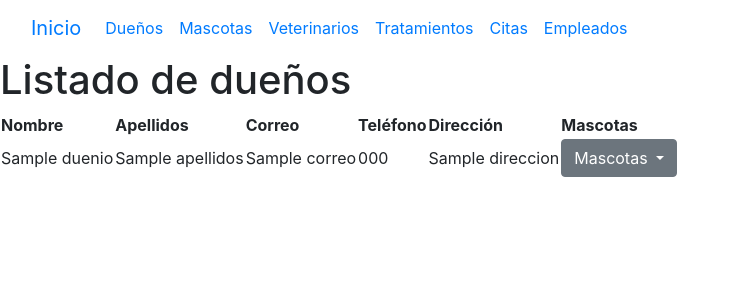
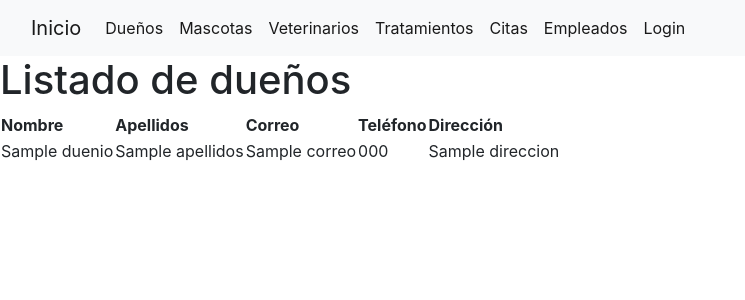
Before and after one commit to jaimecorg/proyectoHLC, a Symfony app: template templates/duenio/listar.html.twig in a window 1280 px wide. Shown: the top 300 px of the page, without its empty margins (0-745 px from the left). Run offline with Twig, Linux system fonts and the light colour scheme; the template is opened without the code that fills it: most values are stand-ins (such as "Sample title", 1, 10 or a date in 2020); some libraries are stand-ins or nearby versions.

Commit message:
Implementación de botones login y logout

```diff
--- a/templates/base.html.twig
+++ b/templates/base.html.twig
@@ -15,10 +15,10 @@
         {% endblock %}
     </head>
     <body>
-        <nav class="navbar navbar-expand-lg bg-body-tertiary">
+        <nav class="navbar navbar-expand-lg navbar-light bg-light">
             <div class="container-fluid">
                 <a class="navbar-brand" href="{{ path('duenio_listar') }}">Inicio</a>
-                <button class="navbar-toggler" type="button" data-bs-toggle="collapse" data-bs-target="#navbarSupportedContent" aria-controls="navbarSupportedContent" aria-expanded="false" aria-label="Toggle navigation">
+                <button class="navbar-toggler" type="button" data-toggle="collapse" data-target="#navbarText" aria-controls="navbarText" aria-expanded="false" aria-label="Toggle navigation">
                     <span class="navbar-toggler-icon"></span>
                 </button>
                 <div class="collapse navbar-collapse" id="navbarSupportedContent">
@@ -41,6 +41,16 @@
                         <li class="nav-item">
                             <a class="nav-link active" aria-current="page" href="{{ path('empleado_listar') }}">Empleados</a>
                         </li>
+                        {% if is_granted('ROLE_USUARIO') == false %}
+                            <li class="nav-item">
+                                <a class="nav-link active" aria-current="page" href="{{ path('entrar') }}">Login</a>
+                            </li>
+                        {% endif %}
+                        {% if is_granted('ROLE_USUARIO') %}
+                            <li class="nav-item">
+                                <a class="nav-link active" aria-current="page" href="{{ path('salir') }}">Logout</a>
+                            </li>
+                        {% endif %}
                     </ul>
                 </div>
             </div>
--- a/templates/duenio/listar.html.twig
+++ b/templates/duenio/listar.html.twig
@@ -15,7 +15,9 @@
             <th>Correo</th>
             <th>Teléfono</th>
             <th>Dirección</th>
+            {% if is_granted('ROLE_MODERADOR') %}
                 <th>Mascotas</th>
+            {% endif %}
             <th></th>
             <th></th>
         </tr>
@@ -28,6 +30,7 @@
                     <td>{{ duenio.correo }}</td>
                     <td>{{ duenio.telefono  }}</td>
                     <td>{{ duenio.direccion  }}</td>
+                    {% if is_granted('ROLE_MODERADOR') %}
                         <td>
                             <div class="dropdown">
                                 <button class="btn btn-secondary dropdown-toggle" type="button" data-bs-toggle="dropdown" aria-expanded="false">
@@ -39,7 +42,8 @@
                                     {% endfor %}
                                 </ul>
                             </div>
-                    </td>
+                        </td>                    {% endif %}
+
                     {% if is_granted('ROLE_MODERADOR') %}
                         <td><a href="{{ path('duenio_modificar', {'id': duenio.id}) }}" class="btn btn-info">Modificar</a></td>
                     {% endif %}
```
Also changed, not shown: src/Entity/Empleado.php (+7 -0 lines). Lines whose indentation alone changed are shown as unchanged.
